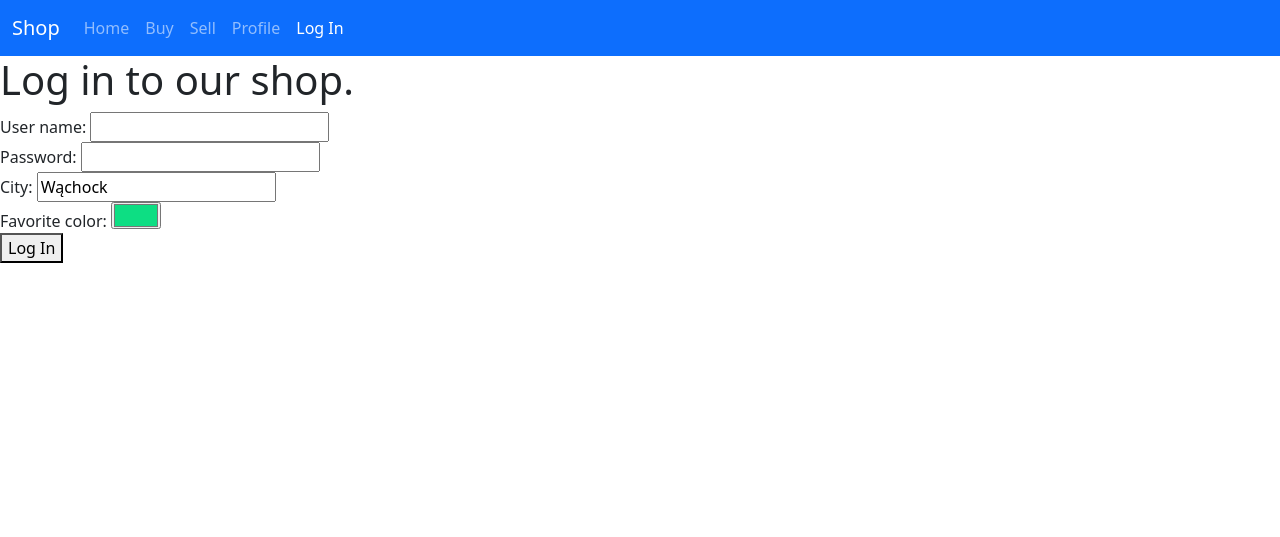
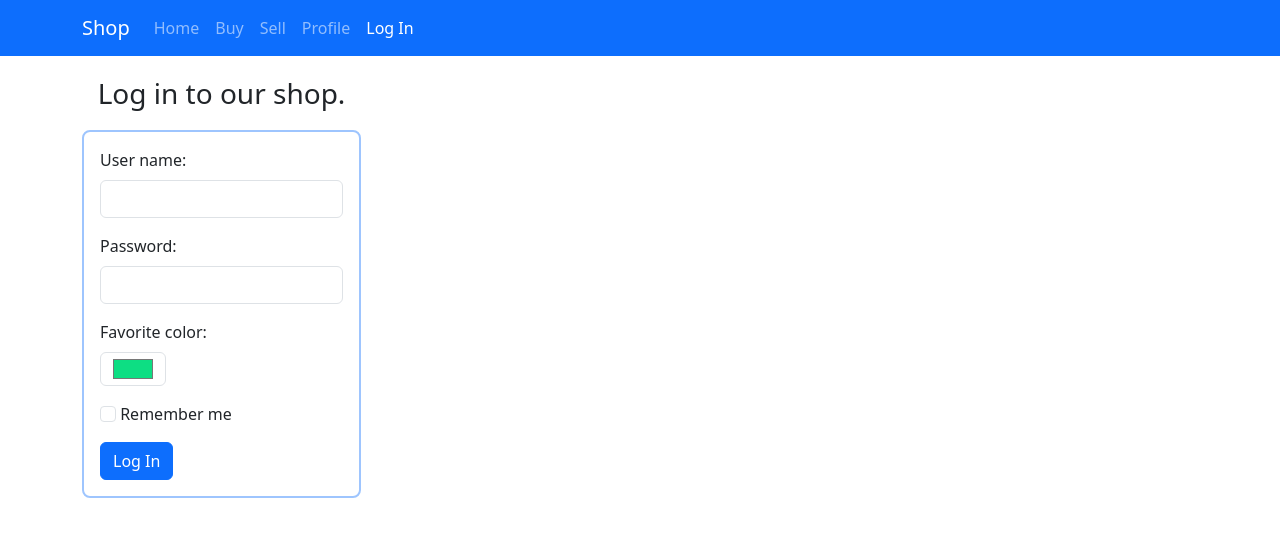
Before and after one commit to bartosz722/flaskboot, a Flask app: page /login in a window 1280 px wide. Shown: the top 537 px of the page. Run offline with Flask 3, Linux system fonts and the light colour scheme.

Commit message:
login form

```diff
--- a/main.py
+++ b/main.py
@@ -28,7 +28,7 @@ def profile():
 @app.route("/login", methods=['GET', 'POST'])
 def login():
     if request.method == 'POST':
-        name = request.form.get('user_name', '').strip()
+        name = request.form.get('userName', '').strip()
         passwd = request.form.get('password', '').strip()
         if name and passwd:
             resp = redirect(url_for('main'))
--- a/static/styles.css
+++ b/static/styles.css
@@ -1,3 +1,9 @@
 .debug {
     color: rgb(77, 208, 72);
 }
+
+#login-fav-color {
+    width: 40px;
+    height: 20px;
+    box-sizing: content-box;
+}
--- a/templates/base.html
+++ b/templates/base.html
@@ -10,7 +10,7 @@
   <body>
 
     <nav class="navbar navbar-expand-lg bg-primary" data-bs-theme="dark">
-      <div class="container-fluid">
+      <div class="container-md">
         <a class="navbar-brand" href="/">Shop</a>
         <button class="navbar-toggler" type="button"
             data-bs-toggle="collapse" data-bs-target="#navbarNavAltMarkup"
@@ -38,7 +38,7 @@
       </div>
     </nav>
 
-    <main>
+    <main class="container-md">
       {% if user and user.name %}
       <p>Hello, {{ user.name }}!</p>
       {% endif %}
--- a/templates/login.html
+++ b/templates/login.html
@@ -1,27 +1,29 @@
 {% extends 'base.html' %}
 
 {% block content %}
-    {% if login_failed %}
-    <h1 class="text-danger">Invalid credentials!</h1>
-    {% endif %}
-    <h1>Log in to our shop.</h1>
-    <form method="post">
-      <label>
-        User name:
-        <input type="text" name="user_name">
-      </label><br>
-      <label>
-        Password:
-        <input type="password" name="password">
-      </label><br>
-      <label>
-        City:
-        <input type="text" name="city" value="Wąchock">
-      </label><br>
-      <label>
-        Favorite color:
-        <input type="color" name="color" value="#0dde83">
-      </label><br>
-      <button>Log In</button>
-    </form>
+<div class="col-6 col-md-4 col-lg-3">
+  {% if login_failed %}
+  <div class="text-danger">Invalid credentials!</div>
+  {% endif %}
+  <div class="text-center fs-3 my-3">Log in to our shop.</div>
+  <form method="post" class="border border-primary-subtle border-2 rounded-3 p-3">
+    <div class="mb-3">
+      <label class="form-label" for="user-name">User name:</label>
+      <input class="form-control" type="text" id="user-name" name="userName">
+    </div>
+    <div class="mb-3">
+      <label class="form-label" for="password">Password:</label>
+      <input class="form-control" type="password" id="password" name="password">
+    </div>
+    <div class="mb-3">
+      <label class="form-label" for="login-fav-color">Favorite color:</label>
+      <input class="form-control" type="color" value="#0dde83" id="login-fav-color" name="favColor">
+    </div>
+    <div class="mb-3">
+      <input class="form-check-input" type="checkbox" id="remember-me" name="rememberMe" value="yes">
+      <label class="form-check-label" for="remember-me">Remember me</label>
+    </div>
+    <button class="btn btn-primary">Log In</button>
+  </form>
+</div>
 {% endblock %}
```
